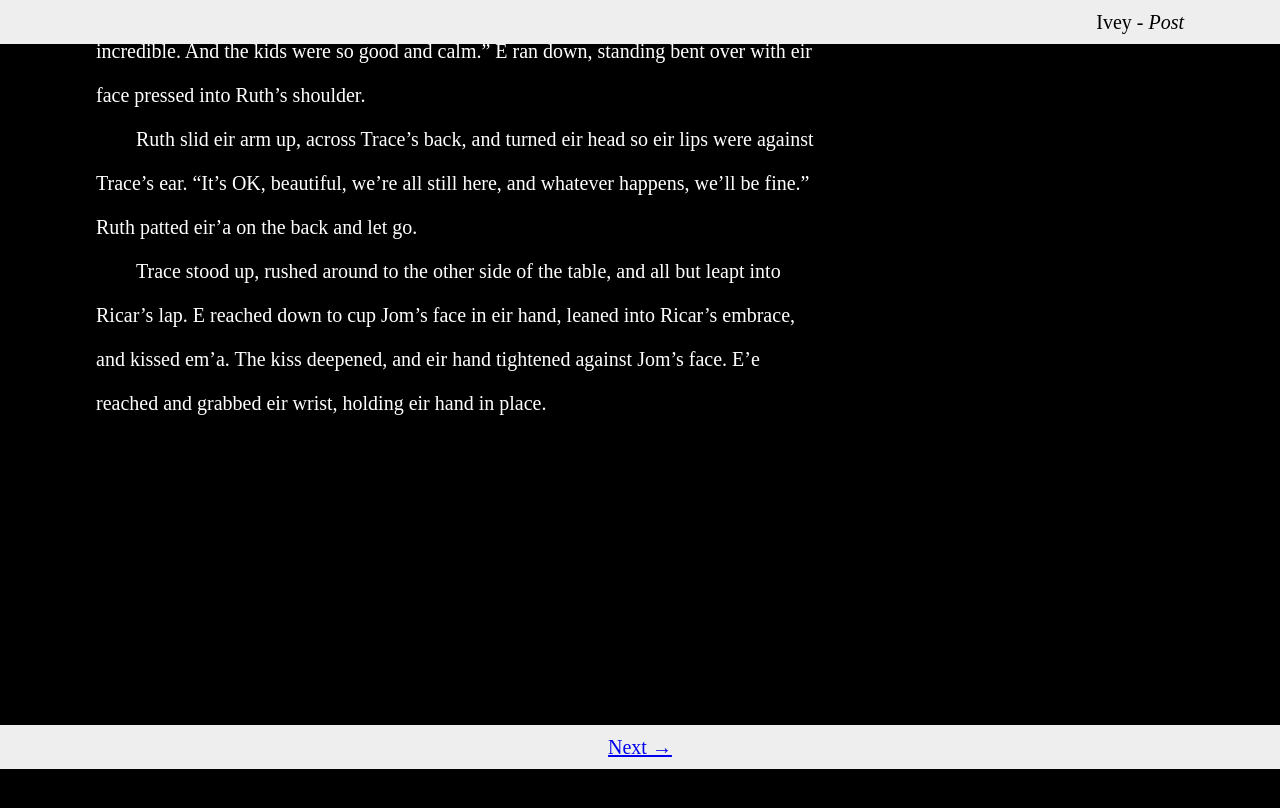
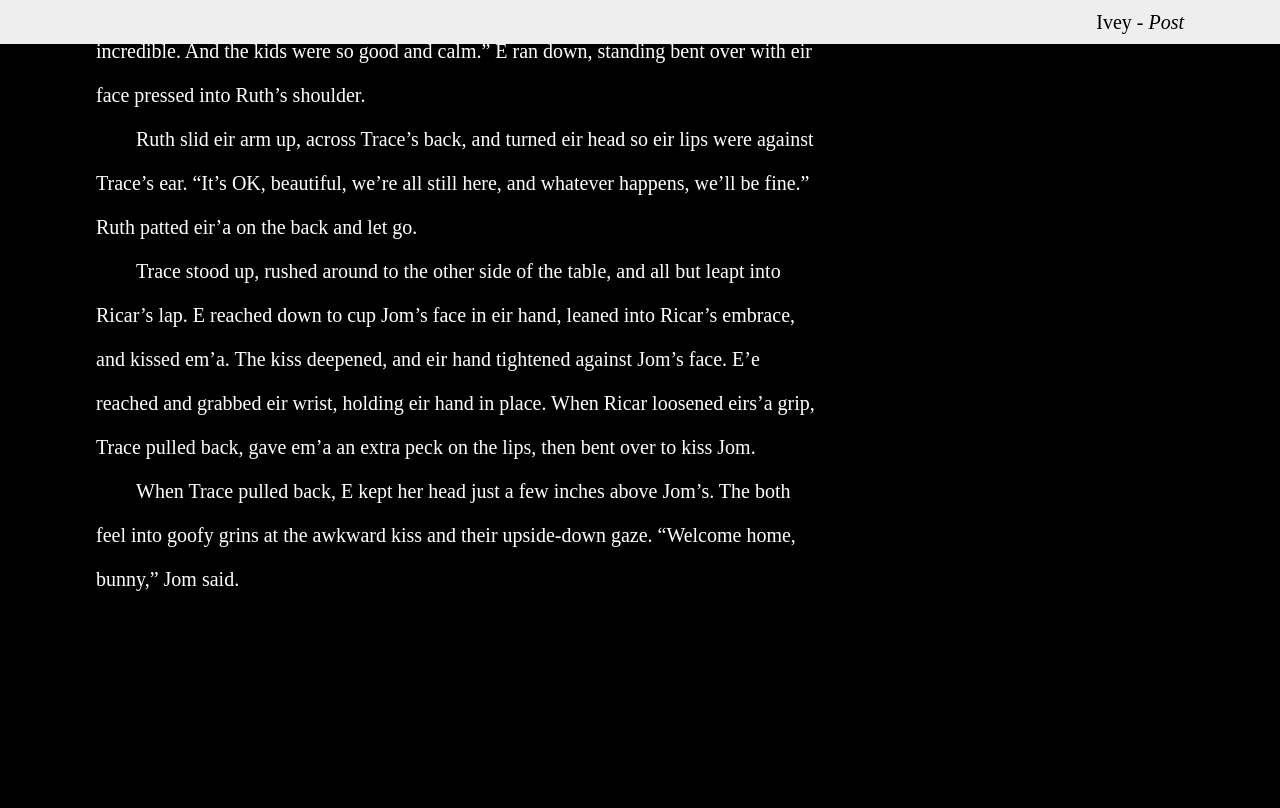
Before and after one commit to gleneivey/post-novel, a Jekyll site: the page built from docs/3.md, in a window 1280 px wide and 900 px high, scrolled down 17070 px. Shown: the top 808 px of the window. Built offline with Jekyll 4.4.1, drawn with Linux system fonts in a browser that asks for light colours; our own code applies the rules of GitHub Pages for plain Markdown files; before the commit the page ends 17839 px from its top, so only the background shows below that.

Commit message:
7020 words. Only one more scene to add to Ch. 2

```diff
--- a/docs/3.md
+++ b/docs/3.md
@@ -560,8 +560,16 @@ lips were against Trace's ear.  "It's OK, beautiful, we're all still
 here, and whatever happens, we'll be fine."  Ruth patted eir'a on the
 back and let go.
 
-Trace stood up, rushed around to the other side of the table, and
-all but leapt into Ricar's lap.  E reached down to cup Jom's face in
-eir hand, leaned into Ricar's embrace, and kissed em'a.  The kiss
+Trace stood up, rushed around to the other side of the table, and all
+but leapt into Ricar's lap.  E reached down to cup Jom's face in eir
+hand, leaned into Ricar's embrace, and kissed em'a.  The kiss
 deepened, and eir hand tightened against Jom's face.  E'e reached and
-grabbed eir wrist, holding eir hand in place.
+grabbed eir wrist, holding eir hand in place.  When Ricar loosened
+eirs'a grip, Trace pulled back, gave em'a an extra peck on the lips,
+then bent over to kiss Jom.
+
+When Trace pulled back, E kept her head just a few inches above
+Jom's.  The both feel into goofy grins at the awkward kiss and their
+upside-down gaze.  "Welcome home, bunny," Jom said.
+
+*****
```
